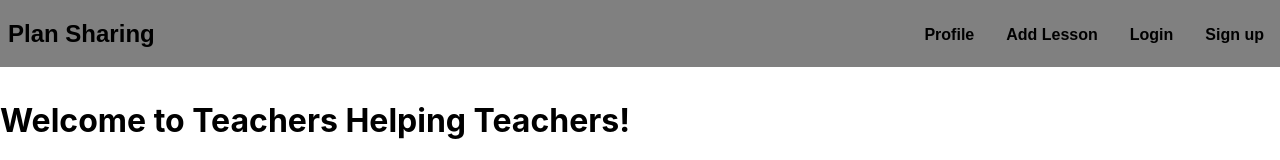
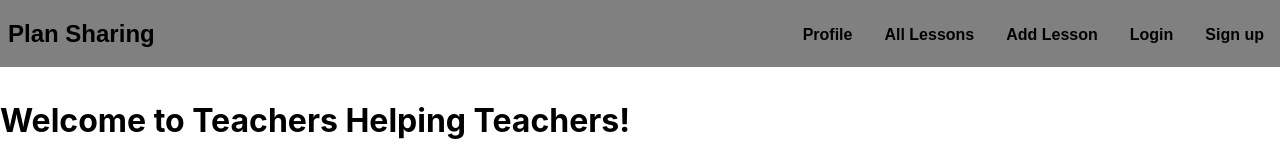
Before and after one commit to eric-klimowich/plan-sharing-frontend, a React (Create React App) app: page / in a window 1280 px wide. Shown: the top 160 px of the page. Built offline with nearby package versions, Linux system fonts and the light colour scheme.

Commit message:
Created link in Navbar for page to render all lessons

```diff
--- a/src/Navbar.js
+++ b/src/Navbar.js
@@ -14,6 +14,11 @@ const Navbar = () => {
           <li className="main-nav__item">
             <Link to="/profile">
               Profile
+            </Link>
+          </li>
+          <li className="main-nav__item">
+            <Link to="/lessons">
+              All Lessons
             </Link>
           </li>
           <li className="main-nav__item">
```
